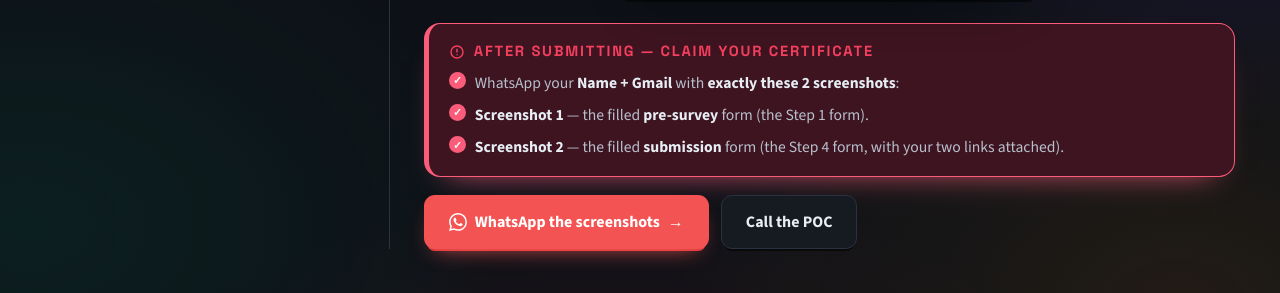
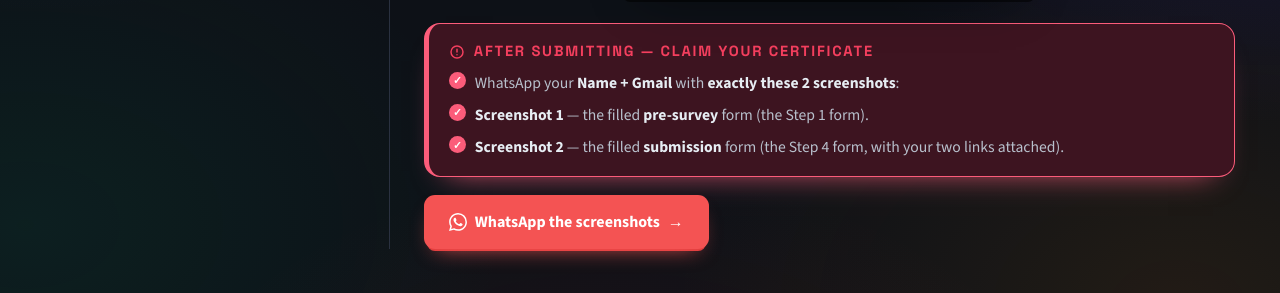
Before and after one commit to AniketDaiya/GSA_Sept, a plain HTML site: page GSA Guide/index.html in a window 1280 px wide. Shown: the part 4351-4644 px from the top of the page. Drawn offline with nearby package versions, Linux system fonts and the light colour scheme.

Commit message:
Remove call the POC button

```diff
--- a/GSA Guide/index.html
+++ b/GSA Guide/index.html
@@ -308,7 +308,7 @@
               <svg style="width:18px;height:18px" viewBox="0 0 24 24" fill="currentColor"><path d="M17.472 14.382c-.297-.149-1.758-.867-2.03-.967-.273-.099-.471-.148-.67.15-.197.297-.767.966-.94 1.164-.173.199-.347.223-.644.075-.297-.15-1.255-.463-2.39-1.475-.883-.788-1.48-1.761-1.653-2.059-.173-.297-.018-.458.13-.606.134-.133.297-.347.446-.52.149-.174.198-.298.298-.497.099-.198.05-.371-.025-.52-.075-.149-.669-1.612-.916-2.207-.242-.579-.487-.5-.669-.51-.173-.008-.371-.01-.57-.01-.198 0-.52.074-.792.372-.272.297-1.04 1.016-1.04 2.479 0 1.462 1.065 2.875 1.213 3.074.149.198 2.096 3.2 5.077 4.487.709.306 1.262.489 1.694.625.712.227 1.36.195 1.871.118.571-.085 1.758-.719 2.006-1.413.248-.694.248-1.289.173-1.413-.074-.124-.272-.198-.57-.347m-5.421 7.403h-.004a9.87 9.87 0 0 1-5.031-1.378l-.361-.214-3.741.982.998-3.648-.235-.374a9.86 9.86 0 0 1-1.51-5.26c.001-5.45 4.436-9.884 9.888-9.884 2.64 0 5.122 1.03 6.988 2.898a9.825 9.825 0 0 1 2.893 6.994c-.003 5.45-4.437 9.884-9.885 9.884m8.413-18.297A11.815 11.815 0 0 0 12.05 0C5.495 0 .16 5.335.157 11.892c0 2.096.547 4.142 1.588 5.945L.057 24l6.305-1.654a11.882 11.882 0 0 0 5.683 1.448h.005c6.554 0 11.89-5.335 11.893-11.893a11.821 11.821 0 0 0-3.48-8.413z"/></svg>
               WhatsApp the screenshots <span class="arr">→</span>
             </a>
-            <a class="btn ghost" href="tel:+919521298444">Call the POC</a>
+
           </div>
         </div>
       </section>
```
